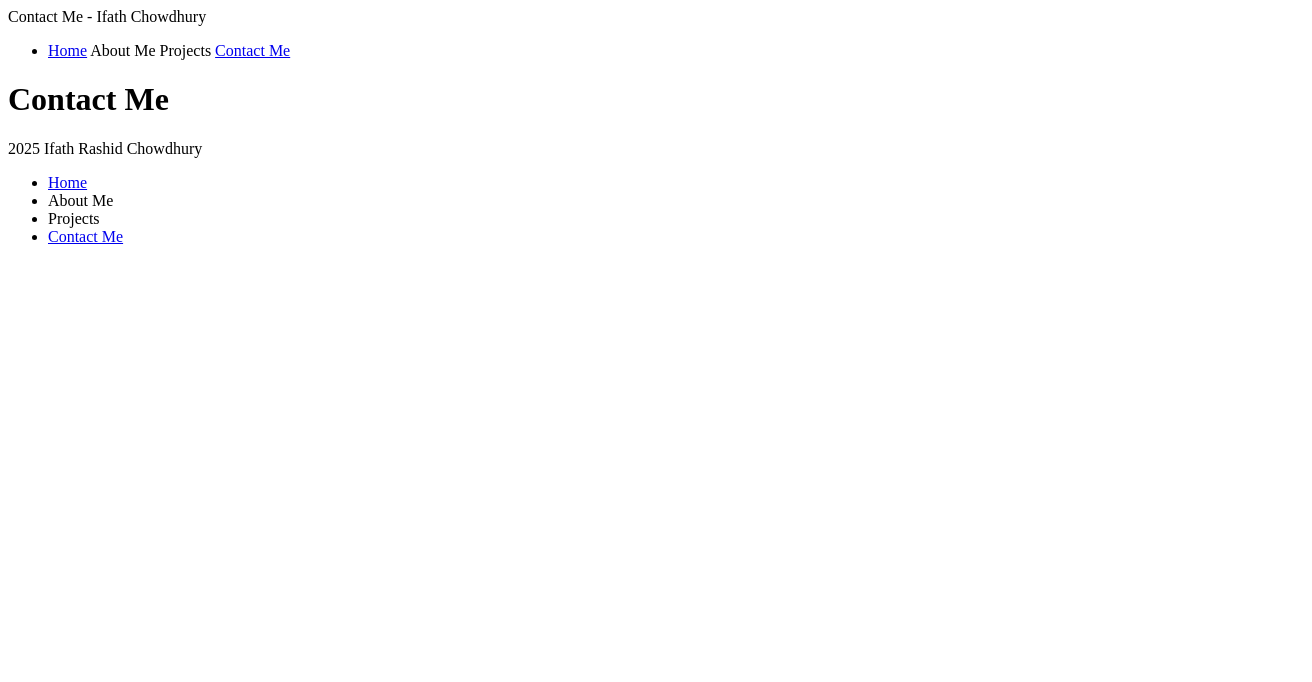
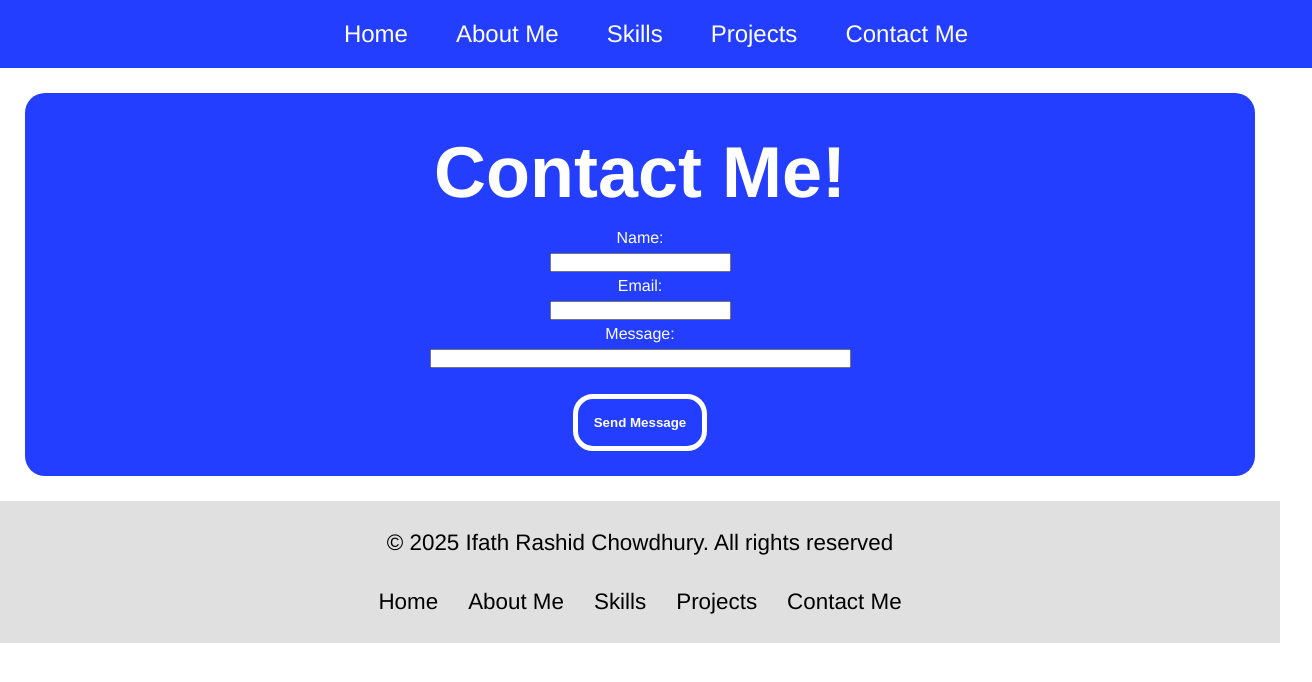
Before and after one commit to Ifath-Chowdhury/Personal-Portfolio, a plain HTML site: page contact.html in a window 1280 px wide. Shown: the whole page, 1312 px wide, since content can reach past the window. Drawn offline with Linux system fonts and the light colour scheme.

Commit message:
Finished layout and styling for contact page. Links in footer section now link to correct pages (except projects - that page hasn't been created yet)

```diff
--- a/contact.html
+++ b/contact.html
@@ -1,41 +1,72 @@
 <!DOCTYPE html>
 <html>
     <head>
-        Contact Me - Ifath Chowdhury
+        <title>Contact Me</title>
+        <link rel="stylesheet" href="style.css">
     </head>
     <body>
         <!--Navigation section - About section will be on main page, clicking "About Me" on the nav bar will scroll down to
         that section-->
-        <nav>
+        <div class="nav-container">
+            <nav class="navbar">
                 <ul>
                     <li>
-                    <a href="index.html">Home</a>
-                    <a>About Me</a>
+                        <a href="index.html#header">Home</a>
+                    </li>
+                    <li>
+                        <a href="index.html#about">About Me</a>
+                    </li>
+                    <li>
+                        <a href="index.html#skills">Skills</a>
+                    </li>
+                    <li>
                         <a>Projects</a>
+                    </li>
+                    <li>
                         <a href="contact.html">Contact Me</a>
                     </li>
                 </ul>
             </nav>
-
-        <header>
-            <h1>Contact Me</h1>
-        </header>
+        </div>
 
         <!--Contact form section-->
         <div class="contact-form-container">
-            <section class="contact-form"></section>
+            <main class="contact-form">
+                <h1>Contact Me!</h1>
+
+                <form action="mailto:someone@example.com" method="post" enctype="text/plain">
+                    <label>Name:</label>
+                    <br>
+                    <input type="text" name="name">
+                    <br>
+                    <label>Email:</label>
+                    <br>
+                    <input type="text" name="email">
+                    <br>
+                    <label>Message:</label>
+                    <br>
+                    <input type="text" name="message" size="50">
+                    <br><br>
+
+                    <button type="submit">Send Message</button>
+                </form>
+            </main>
         </div>
 
         <!--Footer section-->
+        <div id="footer">
             <footer>
-            <p>2025 Ifath Rashid Chowdhury</p>
+                <p>&copy; 2025 Ifath Rashid Chowdhury. All rights reserved</p>
 
                 <ul class="footer-links">
                     <li>
-                    <a href="index.html">Home</a>
+                        <a href="index.html#header">Home</a>
                     </li>
                     <li>
-                    <a>About Me</a>
+                        <a href="index.html#about">About Me</a>
+                    </li>
+                    <li>
+                        <a href="index.html#skills">Skills</a>
                     </li>
                     <li>
                         <a>Projects</a>
@@ -45,5 +76,6 @@
                     </li>
                 </ul>
             </footer>
+        </div>
     </body>
 </html>
--- a/style.css
+++ b/style.css
@@ -163,6 +163,36 @@ body {
     margin-right:-10px;
 }
 
+/*Contact section styling*/
+
+.contact-form {
+    background-color: rgb(36, 62, 255);
+    border-radius: 20px;
+    color: white;
+    padding: 25px;
+    margin: 25px;
+    display: block;
+    text-align: center;
+}
+
+.contact-form h1 {
+    font-size: 4.5rem;
+}
+
+.contact-form button {
+    border: 5px solid white;
+    border-radius: 20px;
+    background-color: transparent;
+    color: white;
+    padding: 1rem 1rem;
+    font-weight: 800;
+    transform: 0.2s;
+}
+
+.contact-form button:hover {
+    transform: scale(1.2);
+}
+
 /*Footer styling*/
 
 #footer {
```
Also changed, not shown: index.html (+2 -2 lines). Lines whose indentation alone changed are shown as unchanged.
